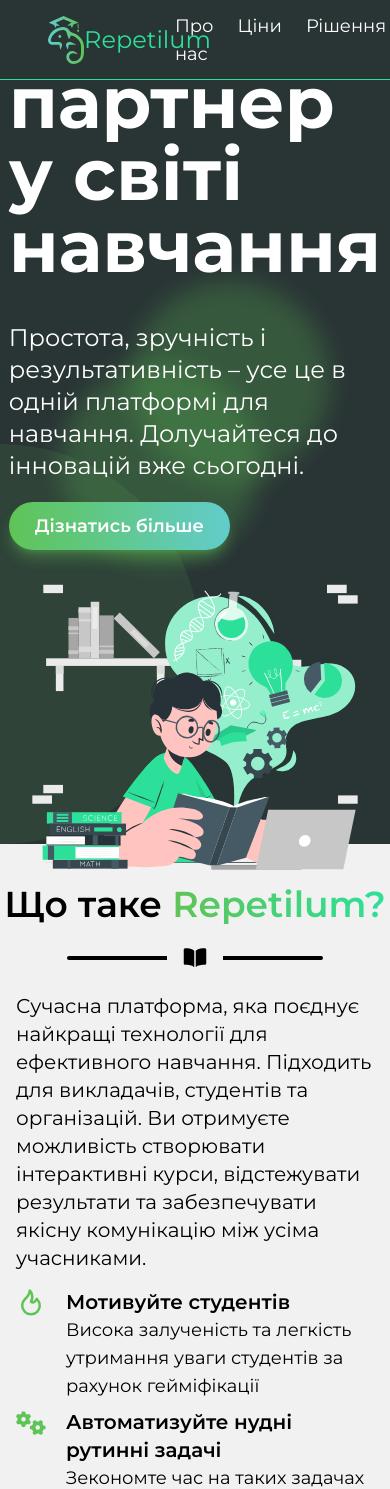
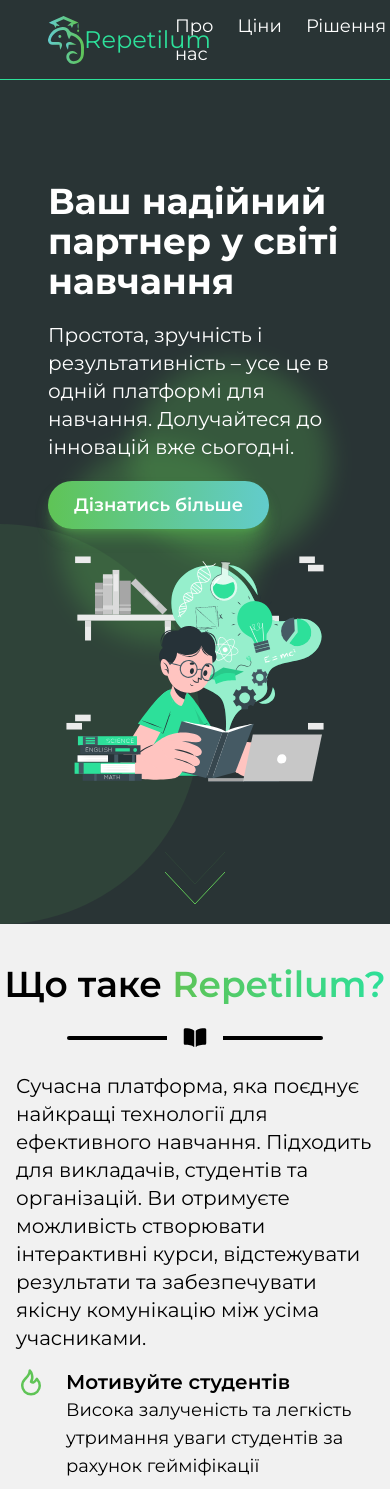
Before and after one commit to Giga-Seal-Dev/landing, a React (Vite) app: page / in a window 390 px wide. Shown: the top 1489 px of the page. Built offline with nearby package versions, Linux system fonts and the light colour scheme.

Commit message:
MainSection responsive

```diff
--- a/src/index.css
+++ b/src/index.css
@@ -1,22 +1,84 @@
-@import url('https://fonts.googleapis.com/css2?family=Montserrat:ital,wght@0,100..900;1,100..900&display=swap');
+@import url("https://fonts.googleapis.com/css2?family=Montserrat:ital,wght@0,100..900;1,100..900&display=swap");
 @tailwind base;
 @tailwind components;
 @tailwind utilities;
 ::-webkit-scrollbar {
-	width: 10px;
+  width: 10px;
 }
 
 /* Track */
 ::-webkit-scrollbar-track {
-	background: #ffffff;
+  background: #ffffff;
 }
 
 /* Handle */
 ::-webkit-scrollbar-thumb {
-	background: #62cccc;
+  background: #62cccc;
 }
 
 /* Handle on hover */
 ::-webkit-scrollbar-thumb:hover {
-	background: #5fc456;
+  background: #5fc456;
 }
+
+.arrows {
+  width: 60px;
+  height: 72px;
+  position: absolute;
+  left: 50%;
+  margin-left: -30px;
+  bottom: 20px;
+}
+
+.arrows path {
+  stroke: #5fc456;
+  fill: transparent;
+  stroke-width: 1px;
+  animation: arrow 2s infinite;
+  -webkit-animation: arrow 2s infinite;
+}
+
+@keyframes arrow {
+  0% {
+    opacity: 0;
+  }
+  40% {
+    opacity: 1;
+  }
+  80% {
+    opacity: 0;
+  }
+  100% {
+    opacity: 0;
+  }
+}
+
+@-webkit-keyframes arrow /*Safari and Chrome*/ {
+  0% {
+    opacity: 0;
+  }
+  40% {
+    opacity: 1;
+  }
+  80% {
+    opacity: 0;
+  }
+  100% {
+    opacity: 0;
+  }
+}
+
+.arrows path.a1 {
+  animation-delay: -1s;
+  -webkit-animation-delay: -1s; /* Safari 和 Chrome */
+}
+
+.arrows path.a2 {
+  animation-delay: -0.5s;
+  -webkit-animation-delay: -0.5s; /* Safari 和 Chrome */
+}
+
+.arrows path.a3 {
+  animation-delay: 0s;
+  -webkit-animation-delay: 0s; /* Safari 和 Chrome */
+}
--- a/src/sections/MainSection.tsx
+++ b/src/sections/MainSection.tsx
@@ -1,51 +1,55 @@
-import { motion } from 'motion/react';
-import learn from '../assets/Learning-cuate.svg';
-import Button from '../components/Button';
+import { motion } from "motion/react";
+import learn from "../assets/Learning-cuate.svg";
+import Button from "../components/Button";
 
 export default function MainSection() {
   return (
-		<section className='text-white bg-darkGreen px-12 flex justify-center h-screen -mt-20 relative'>
-			<div className='w-[400px] h-[400px] rounded-full z-10 opacity-10 bg-accent absolute bottom-0 -left-[200px]'></div>
-			<div className='w-[200px] h-[200px] rounded-full z-10 opacity-25 bg-accent blur-md absolute top-1/3 left-1/3'></div>
-			<div className='w-[200px] h-[200px] rounded-full z-10 opacity-25 bg-accent blur-md absolute bottom-1/3 right-1/3'></div>
+    <section className="text-white bg-darkGreen px-12 flex justify-center h-screen md:m-0 relative">
+      <div className="w-[400px] h-[400px] rounded-full z-10 opacity-10 bg-accent absolute bottom-0 -left-[200px]"></div>
+      <div className="w-[200px] h-[200px] rounded-full z-10 opacity-25 bg-accent blur-md absolute top-1/3 left-1/3"></div>
+      <div className="w-[200px] h-[200px] rounded-full z-10 opacity-25 bg-accent blur-md absolute bottom-1/3 right-1/3"></div>
 
-			<div className='flex flex-col md:flex-row md:container min-mobile:px-10 items-center self-center justify-between md:h-screen min-mobile:py-32 z-20'>
-				<div className='flex flex-col w-full md:w-1/2 space-y-5'>
+      <div className="flex flex-col md:flex-row md:container min-mobile:px-10 items-center self-center justify-between md:h-screen min-mobile:py-32 z-20">
+        <div className="flex flex-col w-full md:w-1/2 space-y-5">
           <motion.h1
             transition={{ duration: 0.6, delay: 0 }}
-						className='text-7xl font-bold'
+            className=" text-4xl md:text-5xl xl:text-7xl font-bold"
             initial={{ opacity: 0, x: -30 }}
             animate={{ opacity: 1, x: 0 }}
           >
             Ваш надійний партнер у світі навчання
           </motion.h1>
 
-					<h2 className='text-3xl mb-7 italic'></h2>
           <motion.p
             transition={{ duration: 0.6, delay: 0.1 }}
             initial={{ opacity: 0 }}
             animate={{ opacity: 1 }}
-						className='text-2xl'
+            className="text-xl md:text-2xl"
           >
             Простота, зручність і результативність – усе це в одній платформі
             для навчання. Долучайтеся до інновацій вже сьогодні.
           </motion.p>
 
-					<div className='w-auto'>
-						<Button type='colorful' size={'large'}>
+          <div className="w-auto">
+            <Button type="colorful" size={"large"}>
               Дізнатись більше
             </Button>
           </div>
         </div>
-				<div className='flex flex-col gap-10 z-20 w-full justify-center items-center md:w-1/2'>
-					<div className='w-full'>
+        <div className="flex flex-col gap-10 z-20 w-full justify-center items-center md:w-1/2">
+          <div className="w-full">
             <img
               src={learn}
-							alt='картинка'
-							className=' max-w-full z-10 relative'
+              alt="картинка"
+              className="max-w-[500px] md:max-w-full z-10 relative"
             />
           </div>
         </div>
+        <svg className="arrows min-mobile:hidden md:block cursor-pointer z-20">
+          <path className="a1" d="M0 0 L30 32 L60 0"></path>
+          <path className="a2" d="M0 20 L30 52 L60 20"></path>
+          <path className="a3" d="M0 40 L30 72 L60 40"></path>
+        </svg>
       </div>
     </section>
   );
```
Lines whose indentation alone changed are shown as unchanged.
